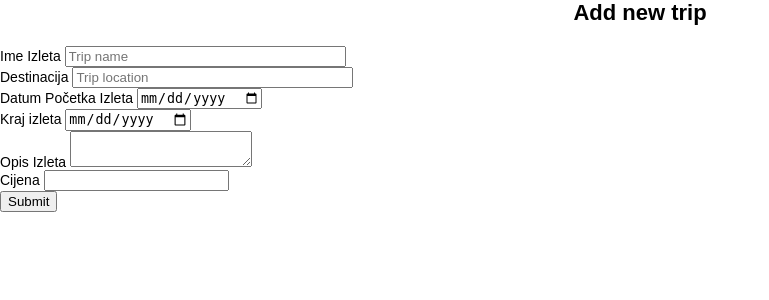
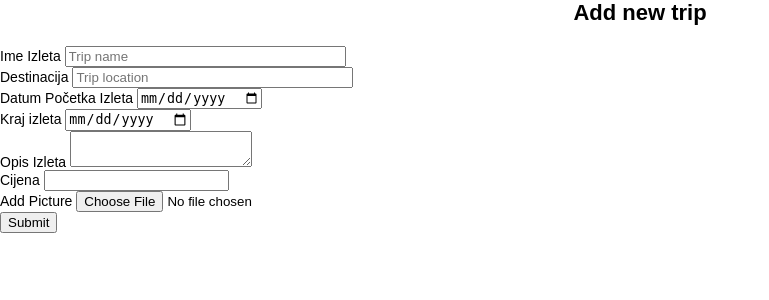
Before and after one commit to antonioscardovi/travel-hr, a Flask app: page /izleti in a window 1280 px wide. Shown: the top 300 px of the page, without its empty margins (0-769 px from the left). Run offline with Flask 2, Linux system fonts and the light colour scheme; the visitor is signed in with stand-in values (Sample User, id 1); some libraries are stand-ins or nearby versions.

Commit message:
napravio dodavanje slika za izlet

```diff
--- a/app/forms.py
+++ b/app/forms.py
@@ -3,7 +3,7 @@ from wtforms import StringField, PasswordField, BooleanField, SubmitField, Form,
 from wtforms.validators import ValidationError, DataRequired, Email, EqualTo
 from wtforms.fields.html5 import DateField
 from app.models import User
-from flask_wtf.file import FileField, FileRequired
+from flask_wtf.file import FileField, FileRequired, FileAllowed
 
 class LoginForm(FlaskForm):
     username = StringField('Username', validators=[DataRequired()])
@@ -40,5 +40,5 @@ class IzletiForm(FlaskForm):
     end = DateField('Kraj izleta', format='%Y-%m-%d', validators=[DataRequired()])
     description = TextAreaField('Opis Izleta', validators=[DataRequired()])
     price = StringField('Cijena', validators=[DataRequired()])
-    # picture = FileField('Fotografija', validators=[FileRequired()])
+    picture = FileField('Add Picture', validators=[FileAllowed(['jpg', 'png'])])
     submit = SubmitField('Submit')
--- a/app/routes.py
+++ b/app/routes.py
@@ -1,3 +1,5 @@
+import secrets
+import os
 from flask import render_template, redirect, url_for, flash, request
 from flask_login import current_user, login_user, logout_user, login_required
 from werkzeug.urls import url_parse
@@ -46,6 +48,18 @@ def register():
         return redirect(url_for('login'))
     return render_template('register.html', title='Register', form=form)
 
+
+# funkcija za slike:
+def save_picture(form_picture):
+    random_hex = secrets.token_hex(8)
+    _, f_ext = os.path.splitext(form_picture.filename)
+    picture_fn = random_hex + f_ext
+    picture_path = os.path.join(app.root_path, 'static/izlet_pics', picture_fn)
+    form_picture.save(picture_path)
+    return picture_fn
+
+
+
 @app.route('/izleti', methods=['GET', 'POST'])
 @login_required
 def izleti():
@@ -53,6 +67,9 @@ def izleti():
     if current_user.is_authenticated == False:
         return redirect(url_for('login'))
     if form.validate_on_submit():
+        if form.picture.data:
+            picture_file = save_picture(form.picture.data)
+
         izlet = Izlet(naziv=form.name.data, destinacija=form.location.data, cijena=form.price.data,
         dolazak=form.end.data, polazak=form.start.data, opis=form.description.data, user_id=current_user.id)
         db.session.add(izlet)
--- a/app/templates/izleti.html
+++ b/app/templates/izleti.html
@@ -15,7 +15,7 @@
 <body>
     <div class="izletibox">
         <h1>Add new trip</h1>
-<form action="" method="post" novalidate>
+<form action="" method="post" novalidate enctype="multipart/form-data">
     {{ form.hidden_tag() }}
 
         <div class="forme">
@@ -74,6 +74,18 @@
                 {% endfor %}
         </div> #}
 
+        <div class="forme">
+            {{ form.picture.label() }}
+            {{ form.picture(class="input") }}
+            {% if form.picture.errors %}
+                {% for error in form.picture.errors %}
+                    <span style="color: red;">[{{ error }}]</span>
+                {% endfor %} <br>
+            {% endif %}
+        </div>
+
+
+
         {{ form.submit() }}
 
     </form>
```
Also changed, not shown: app/static/izlet_pics/5e8f0ea8cc3df4b1.jpg (added), app/static/izlet_pics/aa55493c3a5e922a.jpg (added), app/static/izlet_pics/c385a23fb5c48a60.jpg (added), app/static/izlet_pics/e325f61b6f930e36.jpg (added), app/static/profile_pics/default.jpg (added), app/static/profile_pics/ffd402bcae5fe7f2.jpg (added).
